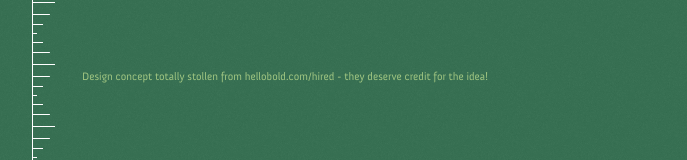
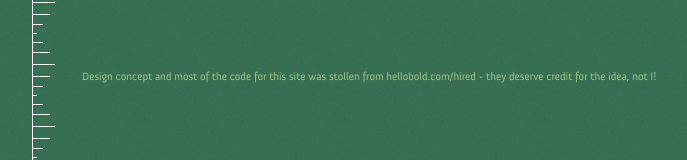
Before and after one commit to jakedahn/old-jakedahn.com, a plain HTML site: page index.html in a window 1280 px wide. Shown: the part 3555-3715 px from the top of the page, without its empty margins (243-930 px from the left). Drawn offline with nearby package versions, Linux system fonts and the light colour scheme.

Commit message:
updating the credit, to give more credit

```diff
--- a/index.html
+++ b/index.html
@@ -69,7 +69,7 @@
       </dl>
     </div>
     <footer>
-      <p><a href="http://hellobold.com/hired/" title="Welcome Bold's First Hire">Design concept totally stollen from hellobold.com/hired - they deserve credit for the idea!</a></p>
+      <p><a href="http://hellobold.com/hired/" title="Welcome Bold's First Hire">Design concept and most of the code for this site was stollen from hellobold.com/hired - they deserve credit for the idea, not I!</a></p>
     </footer>
   </div>
 
```
